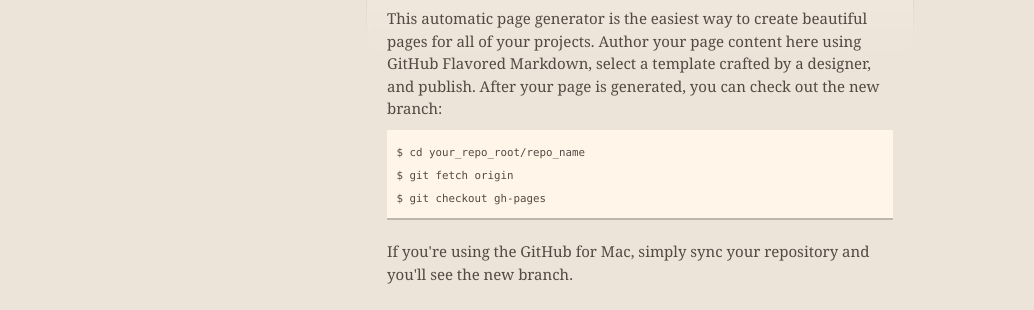
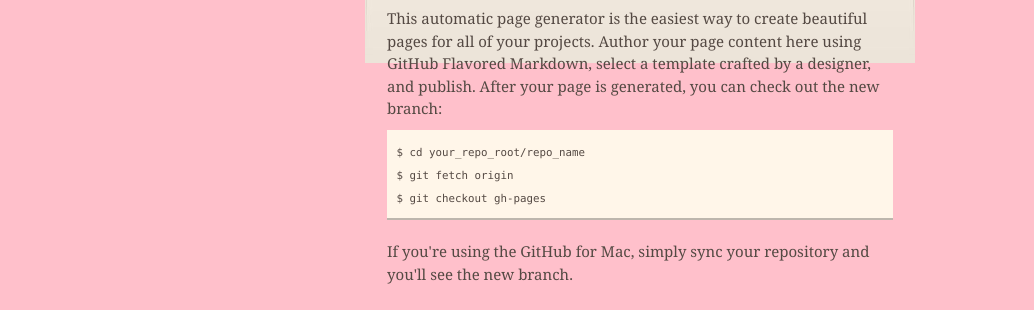
Before and after one commit to silviamelis/cambiasfondo, a plain HTML site: page index.html in a window 1280 px wide. Shown: the part 263-573 px from the top of the page, without its empty margins (0-1034 px from the left). Drawn offline with nearby package versions, Linux system fonts and the light colour scheme.

Commit message:
Update index.html

```diff
--- a/index.html
+++ b/index.html
@@ -18,6 +18,9 @@
       })
     </script>
     <title>Cambiasfondo by silviamelis</title>
+    <style>
+      body {background-color:pink;}
+    </style>
   </head>
 
   <body>
```
